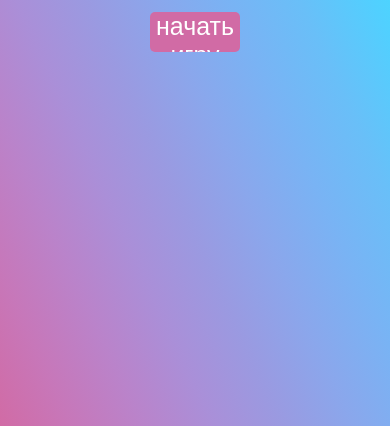
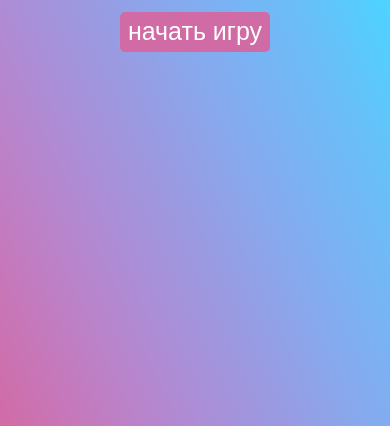
Before and after one commit to AlexandrNesterovSe7en/Aim_Trfoik, a plain HTML site: page index.html in a window 390 px wide. Shown: the part 418-844 px from the top of the page. Drawn offline with Linux system fonts and the light colour scheme.

Commit message:
Update style.css

```diff
--- a/style.css
+++ b/style.css
@@ -169,7 +169,7 @@ button {
 }
 
 @media (max-width: 469px) {
-  button {
+  .btn {
     width: 90px;
   }
 }
```
